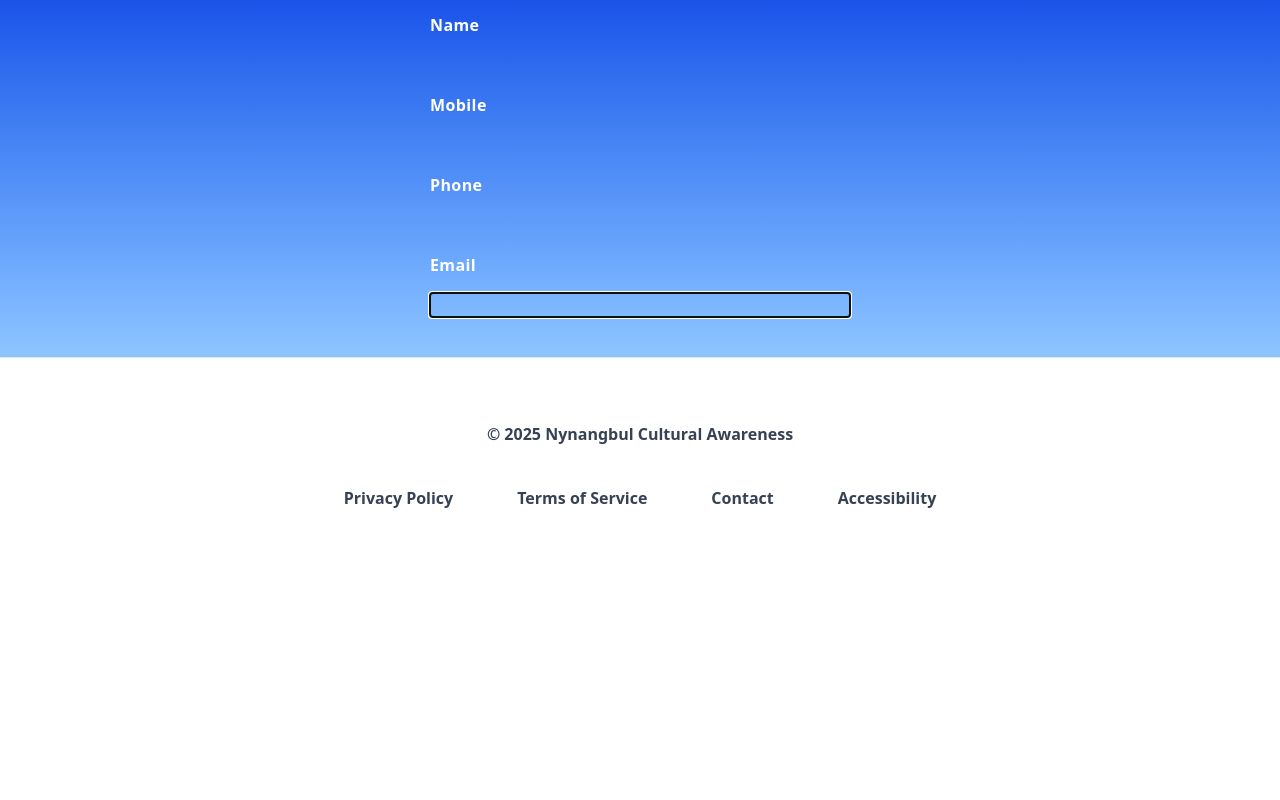
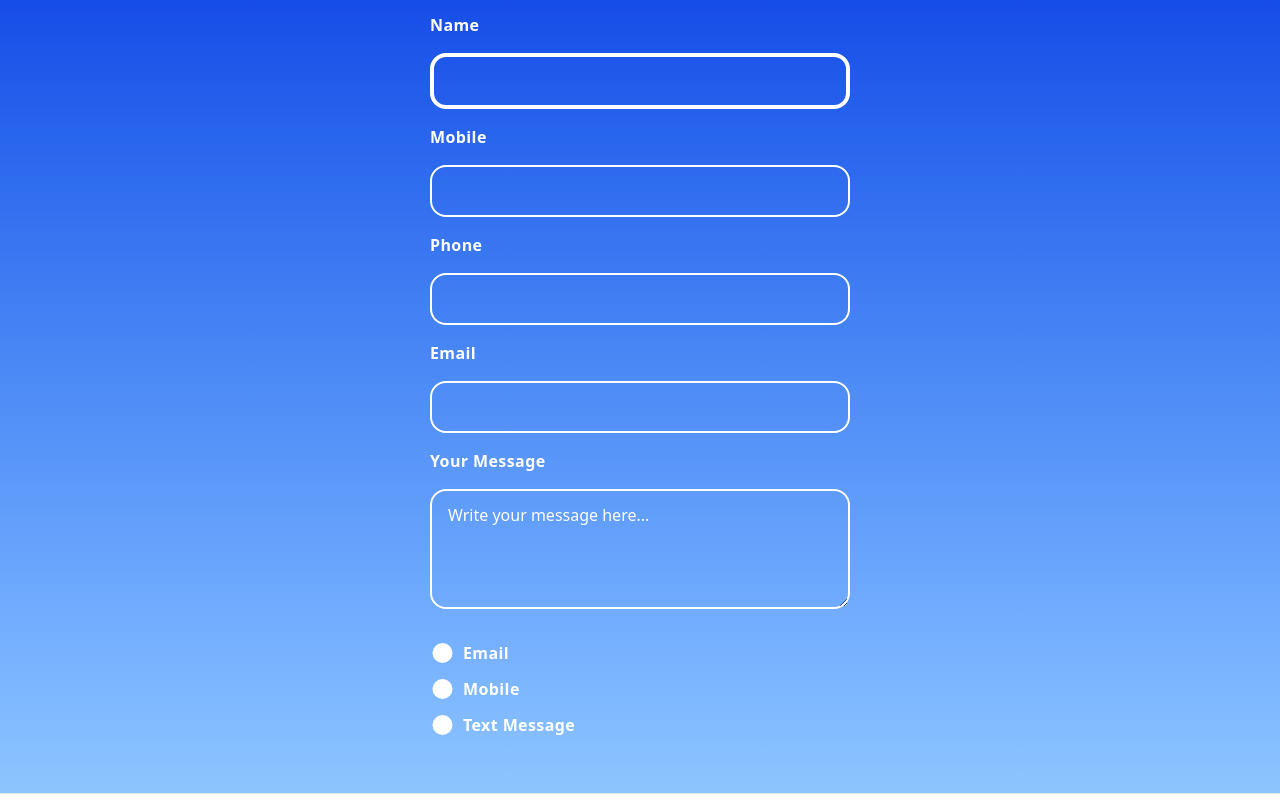
Before and after one commit to Jayden-j1/CA, a Next.js app: page /contact in a window 1280 px wide. Shown: the part 680-1480 px from the top of the page. Before the commit the page ends 1214 px from the top, so only its background shows below. Built offline with nearby package versions, Linux system fonts and the light colour scheme.

Commit message:
Progress made on the contact page and contact form

```diff
--- a/components/forms/contactForm.jsx
+++ b/components/forms/contactForm.jsx
@@ -1,26 +1,236 @@
+'use client';
+import { useState } from 'react';
+import { FontAwesomeIcon } from '@fortawesome/react-fontawesome';
+import { faCircle, faCircleDot } from '@fortawesome/free-solid-svg-icons';
+
 export default function ContactFormComponent() {
+  // State to track which radio button is selected
+  const [selected, setSelected] = useState('');
+
   return (
-        // Form
-        <form action="#" method="#" className="flex flex-col gap-4 p-6 sm:p-8 md:p-10 w-[90%] sm:w-[400px] md:w-[450px] lg:w-[500px]">
-
+    // Your existing form, unchanged except radios updated below
+    <form
+      action="#"
+      method="#"
+      className="flex flex-col gap-4 p-6 sm:p-8 md:p-10 w-[90%] sm:w-[400px] md:w-[450px] lg:w-[500px]"
+    >
       {/* Name Label and Input */}
-            <label htmlFor="name" className="text-left text-white font-bold text-sm tracking-wide md:text-base">Name</label>
-            <input type="text" name="name" id="name" required autoFocus/>
-
+      <label
+        htmlFor="name"
+        className="text-left text-white font-bold text-sm tracking-wide md:text-base"
+      >
+        Name
+      </label>
+      <input type="text" name="name" id="name" className="block w-full border-white border-2 rounded-2xl px-4 py-3
+                    focus:outline-none focus:border-white focus:border-4 text-sm md:text-base
+                    bg-transparent text-white placeholder-white" required autoFocus />
 
       {/* Mobile Number Label and Input */}
-            <label htmlFor="moblieNumber" className="text-left text-white font-bold text-sm tracking-wide md:text-base">Mobile</label>
-            <input type="tel" name="mobileNumber" id="mobileNumber" required autoFocus/>
+      <label
+        htmlFor="moblieNumber"
+        className="text-left text-white font-bold text-sm tracking-wide md:text-base"
+      >
+        Mobile
+      </label>
+      <input type="tel" name="mobileNumber" id="mobileNumber" className="block w-full border-white border-2 rounded-2xl px-4 py-3
+                    focus:outline-none focus:border-white focus:border-4 text-sm md:text-base
+                    bg-transparent text-white placeholder-white" required />
 
-            {/* Mobile Number Label and Input */}
-            <label htmlFor="phoneNumber" className="text-left text-white font-bold text-sm tracking-wide md:text-base">Phone</label>
-            <input type="tel" name="phoneNumber" id="phoneNumber" required autoFocus/>
+      {/* Phone Number Label and Input */}
+      <label
+        htmlFor="phoneNumber"
+        className="text-left text-white font-bold text-sm tracking-wide md:text-base"
+      >
+        Phone
+      </label>
+      <input type="tel" name="phoneNumber" id="phoneNumber" className="block w-full border-white border-2 rounded-2xl px-4 py-3
+                    focus:outline-none focus:border-white focus:border-4 text-sm md:text-base
+                    bg-transparent text-white placeholder-white" required />
 
       {/* Email Label and Input */}
-            <label htmlFor="contactEmail" className="text-left text-white font-bold text-sm tracking-wide md:text-base">Email</label>
-            <input type="emai" name="email" id="email" required autoFocus/>
+      <label
+        htmlFor="contactEmail"
+        className="text-left text-white font-bold text-sm tracking-wide md:text-base"
+      >
+        Email
+      </label>
+      <input type="email" name="email" id="email" className="block w-full border-white border-2 rounded-2xl px-4 py-3
+                    focus:outline-none focus:border-white focus:border-4 text-sm md:text-base
+                    bg-transparent text-white placeholder-white" required />
 
+      {/* Text Area Input for personal messages */}
+      <label
+        htmlFor="message"
+        className="text-left text-white font-bold text-sm tracking-wide md:text-base"
+      >
+        Your Message
+      </label>
+      <textarea name="message" id="message" className="block w-full border-white border-2 rounded-2xl px-4 py-3
+        focus:outline-none focus:border-white focus:border-4
+        text-sm md:text-base
+        bg-transparent
+        text-white
+        placeholder-white
+        resize-y
+        min-h-[120px]"
+        placeholder="Write your message here..."></textarea>
 
+      {/* Preferred method of contact radio buttons */}
+      <div className="flex flex-col space-y-3 mt-4">
+        {/* Email option */}
+        <label
+          htmlFor="viaEmail"
+          className="flex items-center cursor-pointer space-x-2"
+        >
+          {/* Hidden radio input */}
+          <input
+            type="radio"
+            id="viaEmail"
+            name="preferredContact"
+            value="email"
+            checked={selected === 'email'}
+            onChange={() => setSelected('email')}
+            className="sr-only"
+          />
+          {/* Icon: green if selected, white if not */}
+          <FontAwesomeIcon
+            icon={selected === 'email' ? faCircleDot : faCircle}
+            className={selected === 'email' ? 'text-green-500 border-2 border-white rounded-full' : 'text-white'}
+            size="lg"
+          />
+          {/* Label text */}
+          <span className="text-left text-white font-bold text-sm tracking-wide md:text-base">
+            Email
+          </span>
+        </label>
+
+        {/* Mobile option */}
+        <label
+          htmlFor="viaMobile"
+          className="flex items-center cursor-pointer space-x-2"
+        >
+          <input
+            type="radio"
+            id="viaMobile"
+            name="preferredContact"
+            value="mobile"
+            checked={selected === 'mobile'}
+            onChange={() => setSelected('mobile')}
+            className="sr-only"
+          />
+          <FontAwesomeIcon
+            icon={selected === 'mobile' ? faCircleDot : faCircle}
+            className={selected === 'mobile' ? 'text-green-500 border-2 border-white rounded-full' : 'text-white'}
+            size="lg"
+          />
+          <span className="text-left text-white font-bold text-sm tracking-wide md:text-base">
+            Mobile
+          </span>
+        </label>
+
+        {/* Text Message option */}
+        <label
+          htmlFor="viaTextMessage"
+          className="flex items-center cursor-pointer space-x-2"
+        >
+          <input
+            type="radio"
+            id="viaTextMessage"
+            name="preferredContact"
+            value="textMessage"
+            checked={selected === 'textMessage'}
+            onChange={() => setSelected('textMessage')}
+            className="sr-only"
+          />
+          <FontAwesomeIcon
+            icon={selected === 'textMessage' ? faCircleDot : faCircle}
+            className={
+              selected === 'textMessage' ? 'text-green-500 border-2 border-white rounded-full' : 'text-white'
+            }
+            size="lg"
+          />
+          <span className="text-left text-white font-bold text-sm tracking-wide md:text-base">
+            Text Message
+          </span>
+        </label>
+      </div>
+
+      <button type="submit" id="submit" value="clientContact">
+        {/* You might want to add text or styling here */}
+      </button>
     </form>
   );
 }
+
+
+
+
+
+
+
+
+
+
+
+
+
+// 'use client';
+// import { useState } from 'react';
+// import { FontAwesomeIcon } from '@fortawesome/react-fontawesome';
+// import { faCircle, faCircleDot } from '@fortawesome/free-solid-svg-icons';
+
+
+// export default function ContactFormComponent() {
+
+//     // State to track selected radio
+//     const [selected, setSelected] = useState('');
+
+//     // Helper function to render a radio option
+//     const RadioOption = ({ id, label }) => {
+//     const isChecked = selected === id;
+
+//     return (
+//         // Form
+//         <form action="#" method="#" className="flex flex-col gap-4 p-6 sm:p-8 md:p-10 w-[90%] sm:w-[400px] md:w-[450px] lg:w-[500px]">
+
+//             {/* Name Label and Input */}
+//             <label htmlFor="name" className="text-left text-white font-bold text-sm tracking-wide md:text-base">Name</label>
+//             <input type="text" name="name" id="name" required autoFocus/>
+
+
+//             {/* Mobile Number Label and Input */}
+//             <label htmlFor="moblieNumber" className="text-left text-white font-bold text-sm tracking-wide md:text-base">Mobile</label>
+//             <input type="tel" name="mobileNumber" id="mobileNumber" required/>
+
+//             {/* Phone Number Label and Input */}
+//             <label htmlFor="phoneNumber" className="text-left text-white font-bold text-sm tracking-wide md:text-base">Phone</label>
+//             <input type="tel" name="phoneNumber" id="phoneNumber" required/>
+
+//             {/* Email Label and Input */}
+//             <label htmlFor="contactEmail" className="text-left text-white font-bold text-sm tracking-wide md:text-base">Email</label>
+//             <input type="emai" name="email" id="email" required/>
+
+//             {/* Text Area Input for personal messages */}
+//             <label htmlFor="message" className="text-left text-white font-bold text-sm tracking-wide md:text-base">Your Message</label>
+//             <textarea name="message" id="message"></textarea>
+
+//             {/* Preferred method of contact radio buttons */}
+//             <div>
+//                 <label htmlFor="viaEmail" className="text-left text-white font-bold text-sm tracking-wide md:text-base">Email</label>
+//                     <input type="radio" />
+
+//                 <label htmlFor="viaMobile" className="text-left text-white font-bold text-sm tracking-wide md:text-base">Mobile</label>
+//                     <input type="radio" />
+
+//                 <label htmlFor="viaTextMessage" className="text-left text-white font-bold text-sm tracking-wide md:text-base">Text Message</label>
+//                     <input type="radio" />
+//             </div>
+
+//             <button type="submit" id="submit" value="clientContact">
+
+//             </button>
+
+
+//         </form>
+//     );
+// }
--- a/package.json
+++ b/package.json
@@ -8,6 +8,9 @@
     "start": "next start"
   },
   "dependencies": {
+    "@fortawesome/fontawesome-svg-core": "^7.0.1",
+    "@fortawesome/free-solid-svg-icons": "^7.0.1",
+    "@fortawesome/react-fontawesome": "^3.0.2",
     "@heroicons/react": "^2.2.0",
     "@react-hookz/web": "^25.1.1",
     "@tailwindcss/postcss": "^4.1.13",
```
Also changed, not shown: 1 other file (tests, documents, lock files or other folders). Lines whose indentation alone changed are shown as unchanged.
